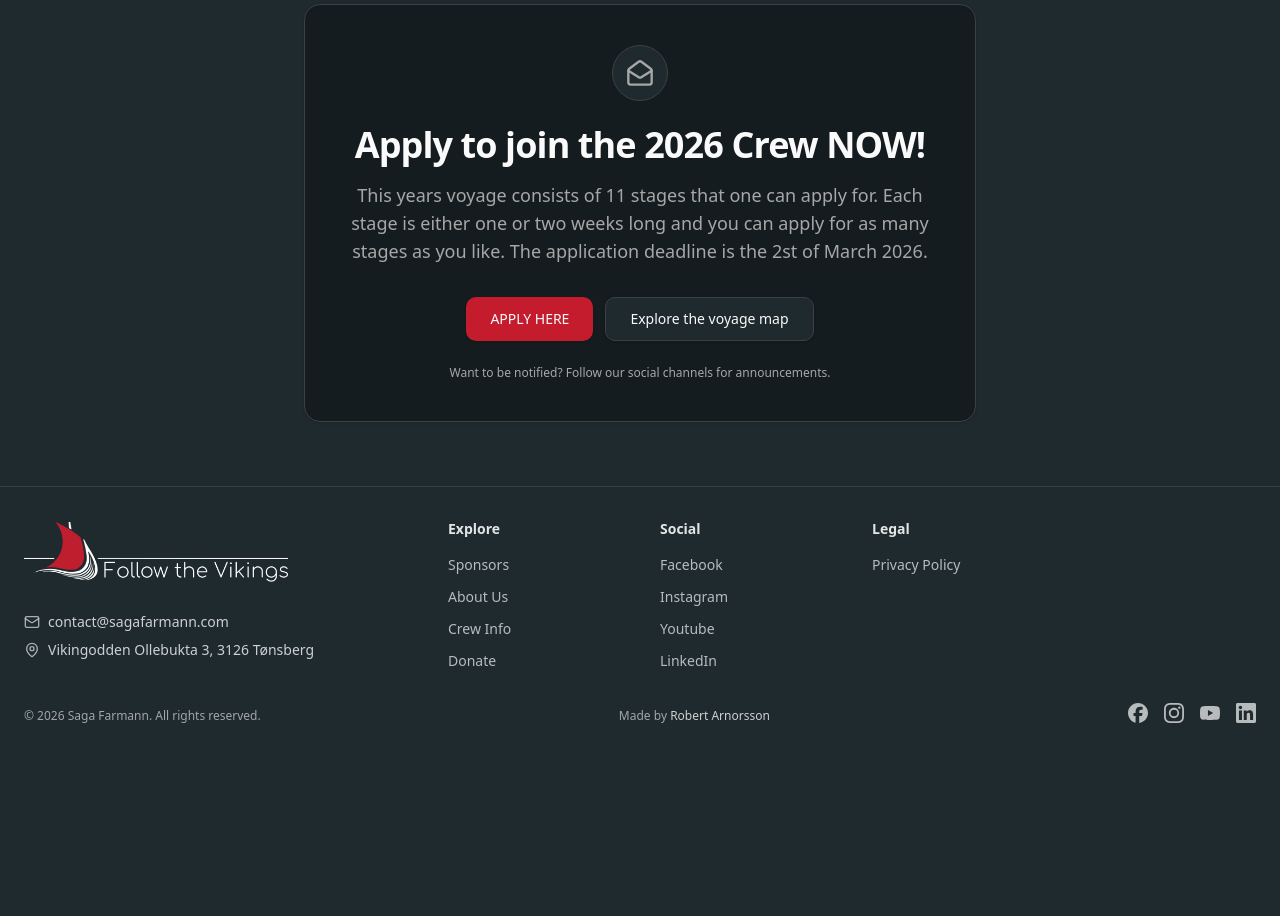
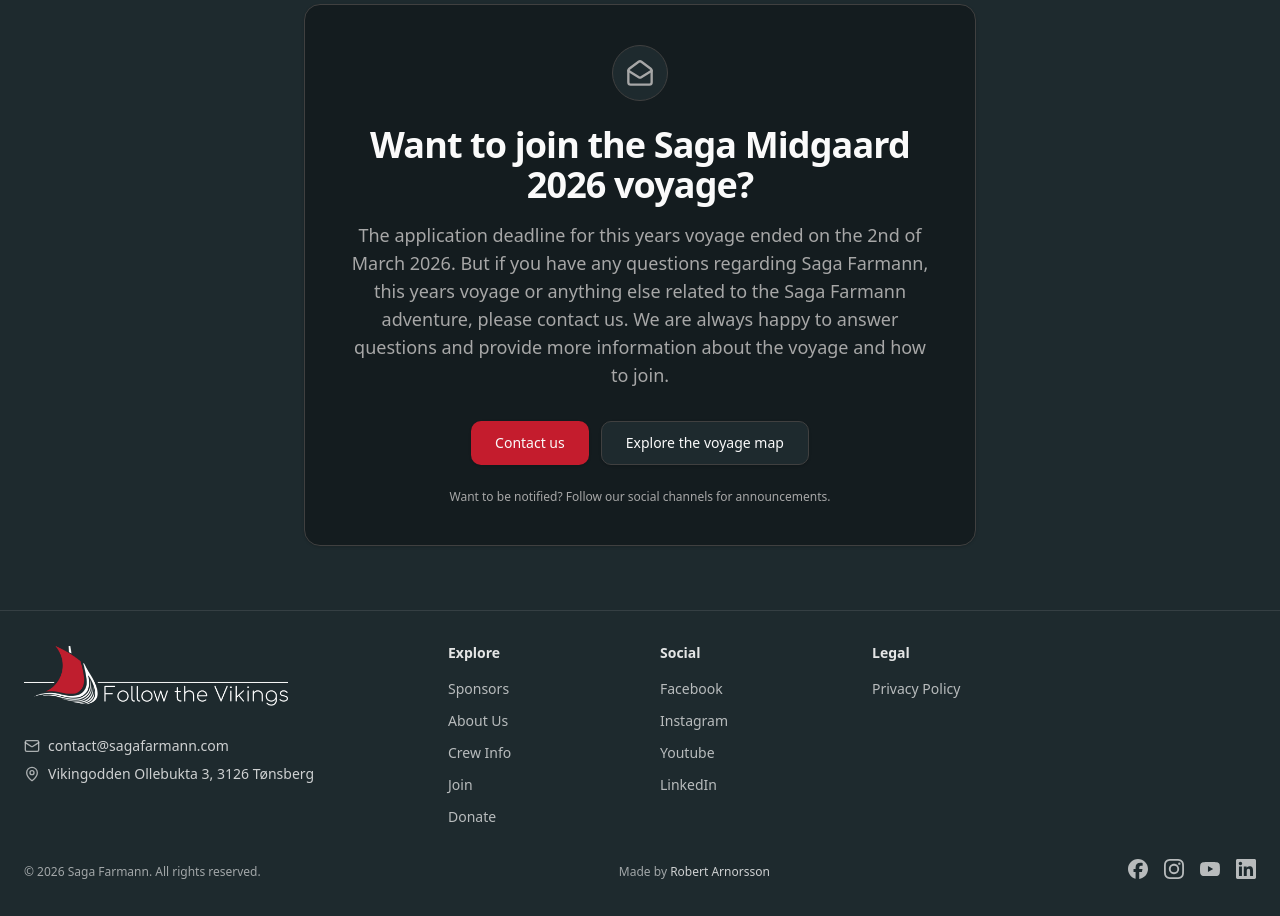
Before and after one commit to larsbill/sagafarmann, a Next.js app: page /join in a window 1280 px wide. Shown: the part 780-1696 px from the top of the page. Before the commit the page ends 1540 px from the top, so only its background shows below. Built offline with nearby package versions, Linux system fonts and the light colour scheme.

Commit message:
Joining closed

```diff
--- a/app/join/page.tsx
+++ b/app/join/page.tsx
@@ -22,21 +22,21 @@
             </div>
 
             <h1 className="text-3xl sm:text-4xl font-bold tracking-tight">
-              Apply to join the 2026 Crew NOW!
+              Want to join the Saga Midgaard 2026 voyage?
             </h1>
 
             <p className="mt-4 text-base sm:text-lg text-muted-foreground">
-              This years voyage consists of 11 stages that one can apply for. Each stage is either one or two weeks long and you can apply for as many stages as you like. The application deadline is the 2st of March 2026.
+              The application deadline for this years voyage ended on the 2nd of March 2026. But if you have any questions regarding Saga Farmann, this years voyage or anything else related to the Saga Farmann adventure, please contact us. We are always happy to answer questions and provide more information about the voyage and how to join.
             </p>
 
             <div className="mt-8 flex flex-col sm:flex-row items-center justify-center gap-3">
               <Link
-                href="https://docs.google.com/forms/d/e/1FAIpQLSe9YHbZusauCtWN-44nS3z2mxS73vhjuJBBVONCfrM51xz4-g/viewform"
+                href="mailto:contact@sagafarmann.com"
                 target="_blank"
                 rel="noopener noreferrer"
                 className="inline-flex h-11 items-center justify-center rounded-md bg-primary px-6 text-sm font-medium text-primary-foreground shadow-sm transition-colors hover:bg-primary/90"
               >
-                APPLY HERE
+                Contact us
               </Link>
 
               <a
--- a/app/page.tsx
+++ b/app/page.tsx
@@ -2,7 +2,7 @@
 import PageHeader from "@/components/common/page/page-header";
 import SponsorMarquee from "@/components/sponsors/sponsor-marquee";
 import { sponsors } from "@/lib/data/sponsors";
-import { Suspense } from "react";
+import { ReactNode, Suspense } from "react";
 import MapOl from "@/components/common/map/map";
 import { getLive } from "@/lib/server/map";
 import MapLoading from "@/components/common/map/map-loading";
@@ -13,6 +13,14 @@
 import { socialMediaList } from "@/lib/data/socialmedia";
 import { SocialMediaCard } from "@/components/common/sosial-media";
 import { getStages, getTrips, getWaypoints } from "@/lib/data/map/map";
+import { SiFacebook, SiInstagram, SiLinkedin, SiYoutube } from "react-icons/si";
+
+
+type SocialMediaLink = {
+  text: string;
+  icon: ReactNode;
+  url: string;
+};
 
 export default function Home() {
   const trips = getTrips();
@@ -21,6 +29,13 @@
   const live = getLive();
 
   const shuffledSponsors = shuffleArray(sponsors);
+
+  const smallLinks: SocialMediaLink[] = [
+    { text: "Facebook", icon: <SiFacebook />, url: "https://www.facebook.com/VikingskipetSagaFarmann" },
+    { text: "Instagram", icon: <SiInstagram />, url: "https://www.instagram.com/original_vikings_of_norway/" },
+    { text: "YouTube", icon: <SiYoutube />, url: "https://www.youtube.com/channel/UCaPUAvRBw0i5ET79TMh2_MQ" },
+    { text: "LinkedIn", icon: <SiLinkedin />, url: "https://www.linkedin.com/company/oseberg-vikingarv/" }
+  ]
 
   return (
     <div className="relative min-h-screen bg-background font-sans">
@@ -41,12 +56,12 @@
                 THE VOYAGE CONTINUES
               </h2>
               <p className="text-base sm:text-lg md:text-2xl text-muted-foreground mb-0 leading-relaxed">
-                This years voyage has gotten the name Saga Midgard 2026, and will see Saga Farmann sail from England to Sweden. Have you allways dreamt of sailing on a Viking ship? This is your chance to experience it. Join us now and apply for a spot on the crew.
+                This years voyage has gotten the name Saga Midgard 2026, and will see Saga Farmann sail from England to Sweden. Are you one of the brave ones that applied for this years crew and have some questions about the application process? Or are you just interested in learning more about the voyage and how to join? Don't hesitate to contact us for more information!
               </p>
               <div className="flex w-full flex-row gap-3 sm:gap-4 pt-10 button-container justify-center">
                 <Button asChild className="h-10 sm:w-auto sm:h-16 sm:px-10 sm:text-lg">
-                  <Link href="/join" target="_blank" rel="noopener noreferrer">
-                    Join Now!
+                  <Link href="/join">
+                    Contact us
                   </Link>
                 </Button>
               </div>
@@ -98,10 +113,21 @@
                 EXPERIENCE THE ADVENTURE
               </h2>
               <p className="text-base sm:text-lg md:text-2xl text-muted-foreground mb-0 leading-relaxed">
-                Join the voyage, follow us on social media and get inspired by the journey and the crew behind it.
+                Follow us on social media and get inspired by the journey and the crew behind it.
               </p>
             </div>
-
+            <div className="flex justify-center items-center gap-4 mb-8">
+              {smallLinks.map((link) => (
+                <Link
+                  href={link.url}
+                  target="_blank"
+                  rel="noopener noreferrer"
+                  className="relative inline-flex text-4xl text-foreground/70 transition-colors hover:text-foreground"
+                >
+                  {link.icon}
+                </Link>
+              ))}
+            </div>
             <div className="flex w-full justify-center items-center">
               <div className="grid w-full grid-cols-1 gap-4 sm:gap-6 md:hidden">
                 {socialMediaList
--- a/components/navigation/footer.tsx
+++ b/components/navigation/footer.tsx
@@ -41,6 +41,7 @@
         { text: "Sponsors", url: "/sponsors" },
         { text: "About Us", url: "/about" },
         { text: "Crew Info", url: "/crew" },
+        { text: "Join", url: "/join" },
         { text: "Donate", url: "https://www.paypal.com/donate/?hosted_button_id=2EAXYY2GZBJMY", external: true },
       ]
     },
--- a/components/navigation/header-scroll.tsx
+++ b/components/navigation/header-scroll.tsx
@@ -108,6 +108,7 @@
           <nav className="absolute inset-0 hidden md:flex items-center justify-center gap-6 text-sm font-medium text-foreground/90">
             <Link href="/map" className="hover:text-foreground">Saga Midgard</Link>
             <Link href="/crew" className="hover:text-foreground">Crew Info</Link>
+            <Link href="/join" className="hover:text-foreground">Join</Link>
             <Link href="/sponsors" className="hover:text-foreground">Sponsors</Link>
             <Link href="/about" className="hover:text-foreground">About Us</Link>
           </nav>
@@ -118,7 +119,7 @@
               className="hidden sm:inline-flex rounded-md bg-primary py-2 text-sm font-semibold text-primary-foreground hover:bg-primary/90"
               style={{ paddingInline: `${ctaPaddingPx}px` }}
             >
-              Join Us
+              Contact us
             </Link>
 
             <Sheet>
@@ -177,6 +178,14 @@
                     </SheetClose>
                     <SheetClose asChild>
                       <Link
+                        href="/join"
+                        className="rounded-md px-3 py-2 hover:bg-accent hover:text-accent-foreground"
+                      >
+                        Join
+                      </Link>
+                    </SheetClose>
+                    <SheetClose asChild>
+                      <Link
                         href="/sponsors"
                         className="rounded-md px-3 py-2 hover:bg-accent hover:text-accent-foreground"
                       >
@@ -197,7 +206,7 @@
                         href="/join"
                         className="my-2 inline-flex items-center justify-center rounded-md bg-primary px-3 py-2 text-sm font-semibold text-primary-foreground hover:bg-primary/90"
                       >
-                        Join Us!
+                        Contact us
                       </Link>
                     </SheetClose>
                   </nav>
--- a/lib/data/socialmedia.ts
+++ b/lib/data/socialmedia.ts
@@ -3,21 +3,21 @@
 export const socialMediaList: SocialMedia[] = [
   {
     id: 1,
-    title: "Saga Farmann on Facebook",
+    title: "Saga Farmann on LinkedIn",
     image: "/assets/images/social/social_image_1.jpg",
     url: "https://www.linkedin.com/company/oseberg-vikingarv/",
     hiddenOnMobile: true,
   },
   {
     id: 2,
-    title: "Saga Farmann on Facebook",
+    title: "Saga Farmann on YouTube",
     image: "/assets/images/social/social_image_2.jpg",
     url: "https://www.youtube.com/channel/UCaPUAvRBw0i5ET79TMh2_MQ",
     hiddenOnMobile: false,
   },
   {
     id: 3,
-    title: "Saga Farmann on Facebook",
+    title: "Saga Farmann on Instagram",
     image: "/assets/images/social/social_image_3.jpg",
     url: "https://www.instagram.com/osebergvikingheritage/",
     hiddenOnMobile: true,
@@ -31,30 +31,30 @@
   },
   {
     id: 5,
-    title: "Saga Farmann on Facebook",
+    title: "Saga Farmann on Instagram",
     image: "/assets/images/social/instagram.png",
     url: "https://www.instagram.com/osebergvikingheritage/",
     hiddenOnMobile: false,
   },
   {
     id: 6,
-    title: "Saga Farmann on Facebook",
+    title: "Saga Farmann on LinkedIn",
     image: "/assets/images/social/social_image_9.jpg",
-    url: "https://www.youtube.com/channel/UCaPUAvRBw0i5ET79TMh2_MQ",
+    url: "https://www.linkedin.com/company/oseberg-vikingarv/",
     hiddenOnMobile: false,
   },
   {
     id: 7,
-    title: "Saga Farmann on Facebook",
+    title: "Saga Farmann on Instagram",
     image: "/assets/images/social/social_image_6.jpg",
-    url: "hhttps://www.instagram.com/osebergvikingheritage/",
+    url: "https://www.instagram.com/osebergvikingheritage/",
     hiddenOnMobile: true,
   },
   {
     id: 8,
-    title: "Saga Farmann on Facebook",
+    title: "Saga Farmann on Instagram",
     image: "/assets/images/social/social_image_7.jpg",
-    url: "https://www.youtube.com/channel/UCaPUAvRBw0i5ET79TMh2_MQ",
+    url: "https://www.instagram.com/osebergvikingheritage/",
     hiddenOnMobile: false,
   },
   {
```
